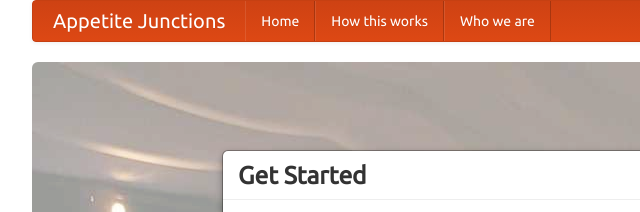
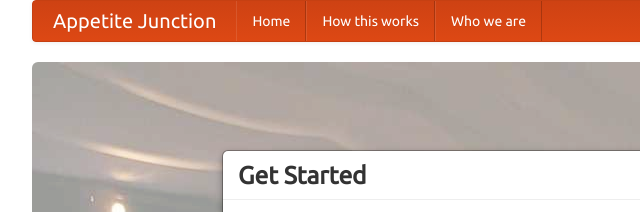
Before and after one commit to sourabhDemo/appetitejunction-master, a website: page app/index.html in a window 1280 px wide. Shown: the top 212 px of the page, 138-778 px from the left. Drawn offline with Linux system fonts and the light colour scheme.

Commit message:
Added changes

```diff
--- a/app/index.html
+++ b/app/index.html
@@ -2,7 +2,7 @@
 <html lang="en" ng-app="appetiteJunctionApp">
 <head>
   <meta charset="utf-8">
-  <title>Appetite Junction App</title>
+  <title>Appetite Junction</title>
   <link rel="stylesheet" href="css/app.css">
   <link rel="stylesheet" href="css/bootstrap-united.css">
 </head>
@@ -12,7 +12,7 @@
 
   <div class="navbar" ng-controller="NavbarController">
     <div class="navbar-inner">
-      <a class="brand" href="#/">Appetite Junctions</a>
+      <a class="brand" href="#/">Appetite Junction</a>
       <ul class="nav">
         <li ng-class="{active: routeIs('/')}"><a href="#/">Home</a></li>
         <li ng-class="{active: routeIs('/how-this-work')}"><a href="#/how-this-work">How this works</a></li>
```
